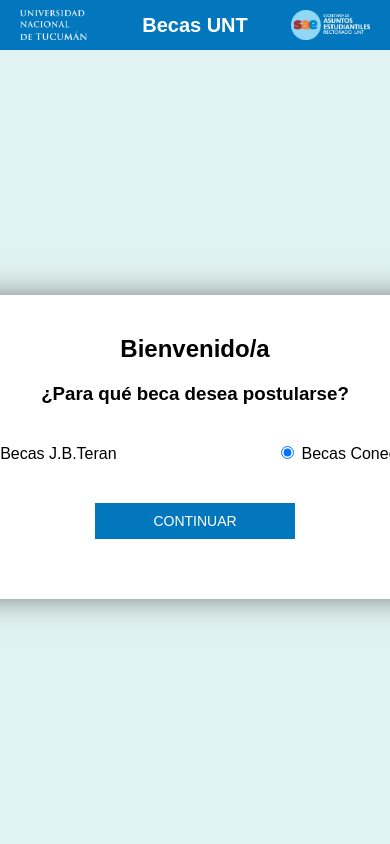
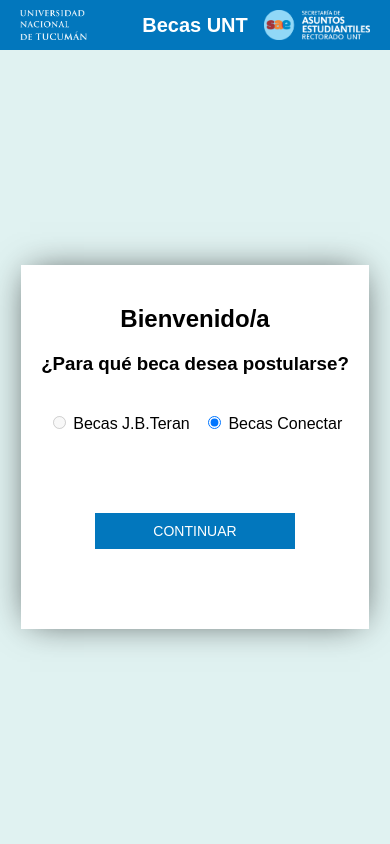
Before and after one commit to gbalsells/becas-api, a PHP site: page /pages/register.php in a window 390 px wide; the page is wider, and only the part inside the window is pictured. Run offline with PHP 8.4, Linux system fonts and the light colour scheme; the visitor is signed in with stand-in values (Sample User, id 1); some web fonts are replaced.

Commit message:
Mejoras estéticas

```diff
--- a/components/listaAlumnos.php
+++ b/components/listaAlumnos.php
@@ -14,7 +14,7 @@
       <h2>Alumnos registrados:</h2>
       <div id="btn-excel">
       <button class="button registrarse" style="margin-top:30px; margin-bottom: 20px;margin-left: auto; margin-right: auto;" onclick="location=`components/Calculo.php`">Fin de Excel</button>
-        <button class="button registrarse" style="margin-top:30px; margin-bottom: 20px;margin-left: auto; margin-right: auto;" onclick="location=`components/excel.php`">Descargar Excel</button>
+      <button class="button registrarse" style="margin-top:30px; margin-bottom: 20px;margin-left: auto; margin-right: auto;" onclick="location=`components/excel.php`">Descargar Excel</button>
       </div>
       <div id="form-busqueda">
         <form action="" method="POST">
@@ -30,7 +30,7 @@
       if(isset($_POST['busqueda'])){
         $busqueda = strtolower($_POST['busqueda']);
         if($busqueda == ''){
-          $alumnos = $db->getAlumnos();
+          $alumnos = $db->getAlumnosConectar();
           foreach($alumnos as $alumno){
             $id = $alumno['idUsuario'];
             echo '
@@ -45,7 +45,7 @@
 
         }
         else {
-          $alumnos_buscados = $db->buscarAlumno($busqueda);
+          $alumnos_buscados = $db->buscarAlumnoConectar($busqueda);
           if($alumnos_buscados->rowCount()){
             foreach($alumnos_buscados as $alumno){
               $id = $alumno['idUsuario'];
--- a/components/registroCompleto.php
+++ b/components/registroCompleto.php
@@ -18,13 +18,13 @@
         $beca = 'Conectar';
         }
         echo '
-        <nav class="top-bar">
+        <nav class="top-bar logos">
               <div class="top-bar__unt">
                 <img src="../assets/untletras.png" alt="" style="padding:10px;">
               </div>
               <a onclick="location=`../index.php`" class="titulo">Becas ' .$beca .'</a>
               <div class="top-bar__organismos">
-                <img src="../assets/sae2.png" alt="" style="padding:10px;">
+                <img src="../assets/sae3.png" alt="" style="padding:10px;">
               </div>
           </nav>
           <div class="solicitud__background">
--- a/main.css
+++ b/main.css
@@ -73,6 +73,8 @@ input{
   box-sizing: border-box;
   font-size: 14px;
   width: 200px;
+  margin-top: 20px;
+  margin-bottom: 20px;
 }
 
 .button__flex {
@@ -89,7 +91,7 @@ input{
 .top-bar{
   position: fixed;
   width: 100%;
-  height: 80px;
+  height: 50px;
   display: flex;
   justify-content: space-between;
   background-color: #0277bd;
@@ -100,6 +102,10 @@ input{
   align-items: center;
   text-align: center;
   flex-basis: 30%;
+}
+
+.logos{
+  height: 80px;
 }
 
 .top-bar__unt {
@@ -198,8 +204,13 @@ input{
 .registro p{
   font-size: 14px;
   width: 40%;
-  margin-top: 30px;
-  margin-bottom: 30px;
+  margin-top: 40px;
+  font-weight: bold;
+  /* margin-bottom: 30px; */
+}
+
+.registro p .radiop{
+  margin-bottom: 10px;
 }
 
 .registro p input{
@@ -389,7 +400,7 @@ input:focus{
 }
 
 .caratula__contenido{
-  margin-top: 20px;
+  margin-top: 50px;
   margin-bottom: 20px;
   background-color: white;
   min-width: 70%;
@@ -537,7 +548,7 @@ h2.warning{
 }
 
 .adjuntar{
-  padding-top: 80px;
+  padding-top: 50px;
   padding-left: 50px;
   padding-right: 50px;
 }
@@ -551,7 +562,7 @@ iframe{
 
 @media (max-width: 1370px) {
   .caratula{
-    height: 100%;
+    height: auto;
   }
 }
 
@@ -577,6 +588,14 @@ iframe{
     background-size: contain;
   }
 
+  .button_flex{
+    align-items: flex-start;
+  }
+
+  .tipoBeca__card{
+    max-width: 100%;
+    min-width: 0;
+  }
 
   .registrarse{
     margin-left: 0;
@@ -611,20 +630,27 @@ iframe{
   }
 
   .registro__button{
+    padding-top: 20px;
     margin-bottom: 20px;
     padding-bottom: 20px;
   }
 
+
   /* CARATULA */
 
   .caratula{
-    padding-top: 85px;
     background-color: #e0f2f1;
+  }
+
+  .caratula__container{
+    flex-direction: column;
   }
 
   .caratula__contenido{
     background-color: white;
     min-width: 100%;
+    margin-top: 0;
+    margin-bottom: 0;
     -webkit-box-shadow: 0px 0px 35px -9px rgba(0,0,0,0.75);
     -moz-box-shadow: 0px 0px 35px -9px rgba(0,0,0,0.75);
     box-shadow: 0px 0px 35px -9px rgba(0,0,0,0.75);
@@ -638,8 +664,13 @@ iframe{
     justify-content: space-between;
   }
 
+  .caratula__header__estado{
+    text-align: end;
+  }
+
   .caratula__datos{
     padding-left: 20px;
+    max-width: 100%;
   }
 
   .caratula__datos__info{
--- a/models/db.php
+++ b/models/db.php
@@ -39,6 +39,12 @@ class DB{
         return $query;
     }
 
+    public function getAlumnosConectar(){
+        $query = $this->connect()->prepare('SELECT * FROM usuario JOIN alumnoconectar ON alumnoconectar.idUsuario = usuario.IdUsuario');
+        $query->execute();
+        return $query;
+    }
+
     public function getAlumnosModificados(){
         $query = $this->connect()->prepare('SELECT * FROM importacion');
         $query->execute();
@@ -66,6 +72,12 @@ class DB{
         $query->execute(['param_busqueda1'=> $param_busqueda, 'param_busqueda2'=> $param_busqueda, 'param_busqueda3'=> $param_busqueda]);
         return $query;
     }
+
+    public function buscarAlumnoConectar($param_busqueda){
+        $query = $this->connect()->prepare('SELECT * FROM `usuario` JOIN `alumnoconectar` ON alumnoconectar.idUsuario = usuario.IdUsuario WHERE (Apellidos = :param_busqueda1) OR (Nombres = :param_busqueda2) OR (DNI = :param_busqueda3)');
+        $query->execute(['param_busqueda1'=> $param_busqueda, 'param_busqueda2'=> $param_busqueda, 'param_busqueda3'=> $param_busqueda]);
+        return $query;
+    }
 }
 
 
--- a/pages/home.php
+++ b/pages/home.php
@@ -8,10 +8,10 @@
     <link rel="shortcut icon" href="http://www.unt.edu.ar/favicon.ico" type="image/x-icon">
 </head>
 <body>
-<!-- <nav class="top-bar">
+<nav class="top-bar">
     Bienvenido/a, <?php echo $user->getNombre(); ?>
     <a class="cerrar-sesion" href="models/logout.php">Cerrar sesión</a>
-</nav>   -->
+</nav>
     <?php
     if ($user->getTipoUsuario() === 0) {
         include_once 'components/listaAlumnos.php';
--- a/pages/login.php
+++ b/pages/login.php
@@ -11,7 +11,7 @@
 
 </head>
 <body>
-    <nav class="top-bar">
+    <nav class="top-bar logos">
         <div class="top-bar__unt">
           <img src="assets/untletras.png" alt="" style="padding:10px;">
         </div>
--- a/pages/register.php
+++ b/pages/register.php
@@ -29,13 +29,13 @@
         $beca = 'Conectar';
       }
       echo '
-        <nav class="top-bar">
+        <nav class="top-bar logos">
           <div class="top-bar__unt">
             <img src="../assets/untletras.png" alt="" style="padding:10px;">
           </div>
           <a onclick="location=`../index.php`" class="titulo">Becas ' .$beca .'</a>
           <div class="top-bar__organismos">
-            <img src="../assets/sae2.png" alt="" style="padding:10px;">
+            <img src="../assets/sae3.png" alt="" style="padding:10px;">
           </div>
         </nav>
         <form action="" method="POST" class="registro">
@@ -79,20 +79,20 @@
           <div class="registro__button" style="padding-bottom: 20px;">
             <input type="submit" value="Registrarse" class="button">
             <a class="button registrarse" style="margin-top: 20px" href="javascript:history.go(-1);">Atras</a>
-            <a class="button registrarse" onclick="location=`../index.php`">Cancelar</a>
+            <a class="button registrarse" style="margin-top: 20px"  onclick="location=`../index.php`">Cancelar</a>
             </div>
         </div>
       </form>
       ';
     } else {
       echo '
-      <nav class="top-bar">
+      <nav class="top-bar logos">
         <div class="top-bar__unt">
           <img src="../assets/untletras.png" alt="" style="padding:10px;">
         </div>
         <a onclick="location=`../index.php`" class="titulo">Becas UNT</a>
         <div class="top-bar__organismos">
-          <img src="../assets/sae2.png" alt="" style="padding:10px;">
+          <img src="../assets/sae3.png" alt="" style="padding:10px;">
         </div>
       </nav>
       <form action="" method="POST" class="tipoBeca">
```
Also changed, not shown: components/EditarAlumno.php (+4 -4 lines).
